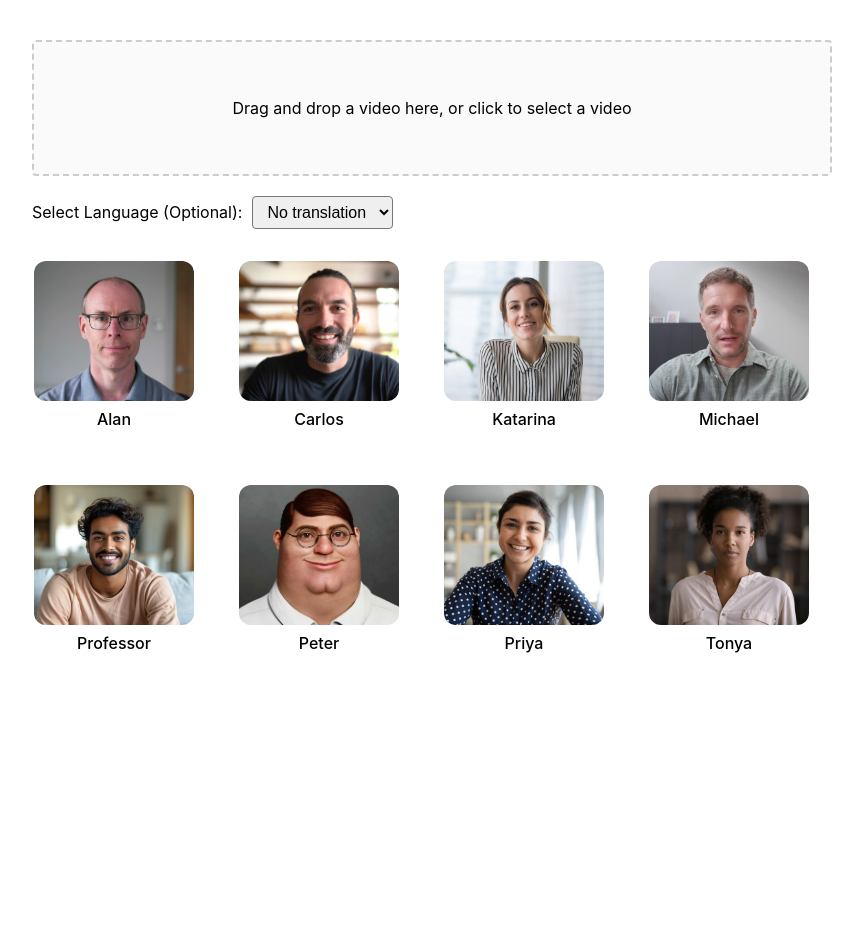
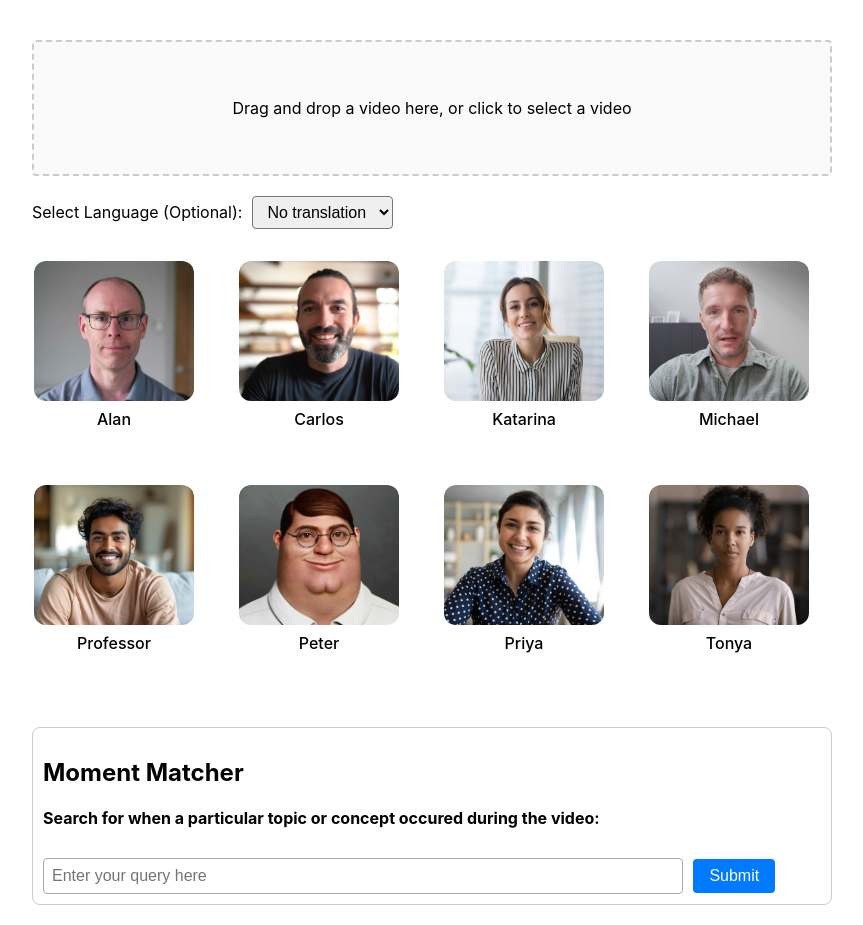
Before and after one commit to maxatucl/veed-hackathon, a React (Create React App) app in the folder frontend/: page / in a window 1280 px wide. Shown: the whole page, without its empty margins (208-1071 px from the left). Before the commit the page ends 800 px from the top, so only its background shows below. Built offline with nearby package versions, Linux system fonts and the light colour scheme.

Commit message:
moment finder

```diff
--- a/frontend/src/App.tsx
+++ b/frontend/src/App.tsx
@@ -8,6 +8,9 @@ function App() {
   const [previewUrl, setPreviewUrl] = useState<string | null>(null);
   const [language, setLanguage] = useState<string | null>(null);
   const [selectedAvatar, setSelectedAvatar] = useState<string | null>(null);
+
+  const [query, setQuery] = useState('')
+  const [response, setResponse] = useState('')
 
   const avatars = [
   { name: 'Alan', img: '/avatars/Alan.jpg' },
@@ -37,6 +40,18 @@ function App() {
     },
     multiple: false
   });
+
+  const handleQuerySubmit = async () => {
+    if (!query.trim()) return
+
+    try {
+      const res = await axios.post('http://localhost:5000/query', { query })
+      setResponse(res.data.response)
+    } catch (error) {
+      setResponse('Error contacting server')
+      console.error(error)
+    }
+  }
 
   const handleUpload = async () => {
     if (!video) return;
@@ -131,6 +146,30 @@ function App() {
         ))}
       </div>
 
+      <div style={{ marginTop: 40, padding: 10, border: '1px solid #ccc', borderRadius: 8 }}>
+        <h2>Moment Matcher</h2>
+        <h4>Search for when a particular topic or concept occured during the video:</h4>
+        <input
+          type="text"
+          value={query}
+          onChange={e => setQuery(e.target.value)}
+          placeholder="Enter your query here"
+          style={{ width: '80%', padding: 8, fontSize: 16, borderRadius: 4, border: '1px solid #aaa' }}
+        />
+        <button
+          onClick={handleQuerySubmit}
+          style={{ marginLeft: 10, padding: '8px 16px', fontSize: 16, borderRadius: 4 }}
+        >
+          Submit
+        </button>
+        {response && (
+          <div style={{ marginTop: 20, whiteSpace: 'pre-wrap' }}>
+            <strong>Response:</strong> {response}
+          </div>
+        )}
+      </div>
+
+
       {previewUrl && (
         <div className="preview">
           <video src={previewUrl} controls width="100%" />
```
Also changed, not shown: 1 other file (tests, documents, lock files or other folders).
